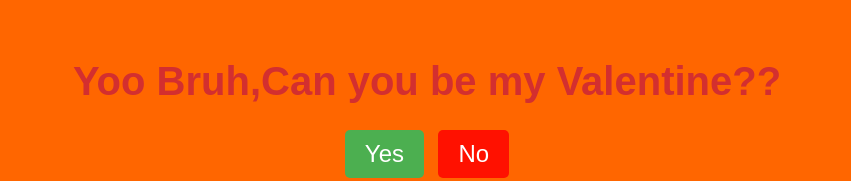
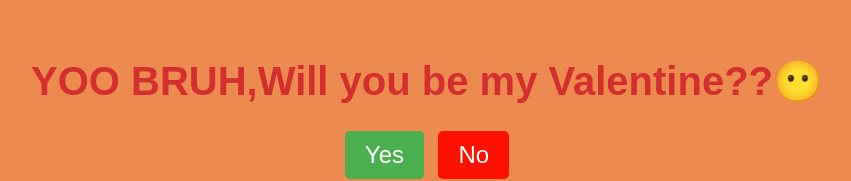
Before and after one commit to pretzelsg07/will-you-be-my-val, a plain HTML site: page index.html in a window 1280 px wide. Shown: the part 133-314 px from the top of the page, without its empty margins (213-1064 px from the left). Drawn offline with Linux system fonts and the light colour scheme; no server answers.

Commit message:
create index.html file

```diff
--- a/index.html
+++ b/index.html
@@ -8,7 +8,7 @@
 </head>
 <body>
     <div class="container">
-        <h1>Yoo Bruh,Can you be my Valentine??</h1>
+        <h1>YOO BRUH,Will you be my Valentine??😶</h1>
         <div class="buttons">
             <button class="yes-button" onclick="handleYesClick()">Yes</button>
             <button class="no-button" onclick="handleNoClick()">No</button>
--- a/styles.css
+++ b/styles.css
@@ -4,7 +4,7 @@ body {
     align-items: center;
     height: 100vh;
     margin: 0;
-    background-color: #ff6600;
+    background-color: #eb7d3de5;
     font-family: 'Arial', sans-serif;
     flex-direction: column;
   }
--- a/yes_styles.css
+++ b/yes_styles.css
@@ -4,7 +4,7 @@ body {
     align-items: center;
     height: 100vh;
     margin: 0;
-    background-color: #ff9494;
+    background-color: #eb7d3de5;
     font-family: 'Arial', sans-serif;
 }
 
```
Also changed, not shown: yes_page.html (+2 -2 lines).
